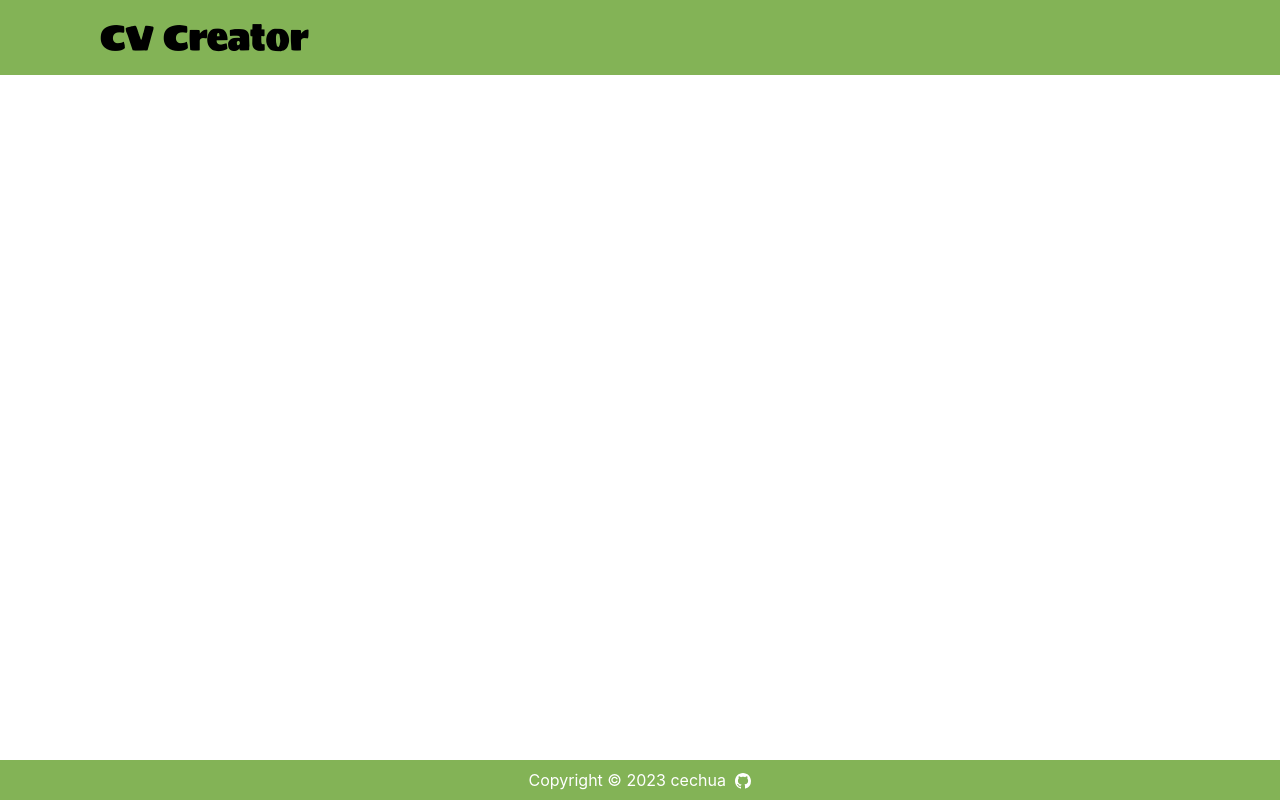
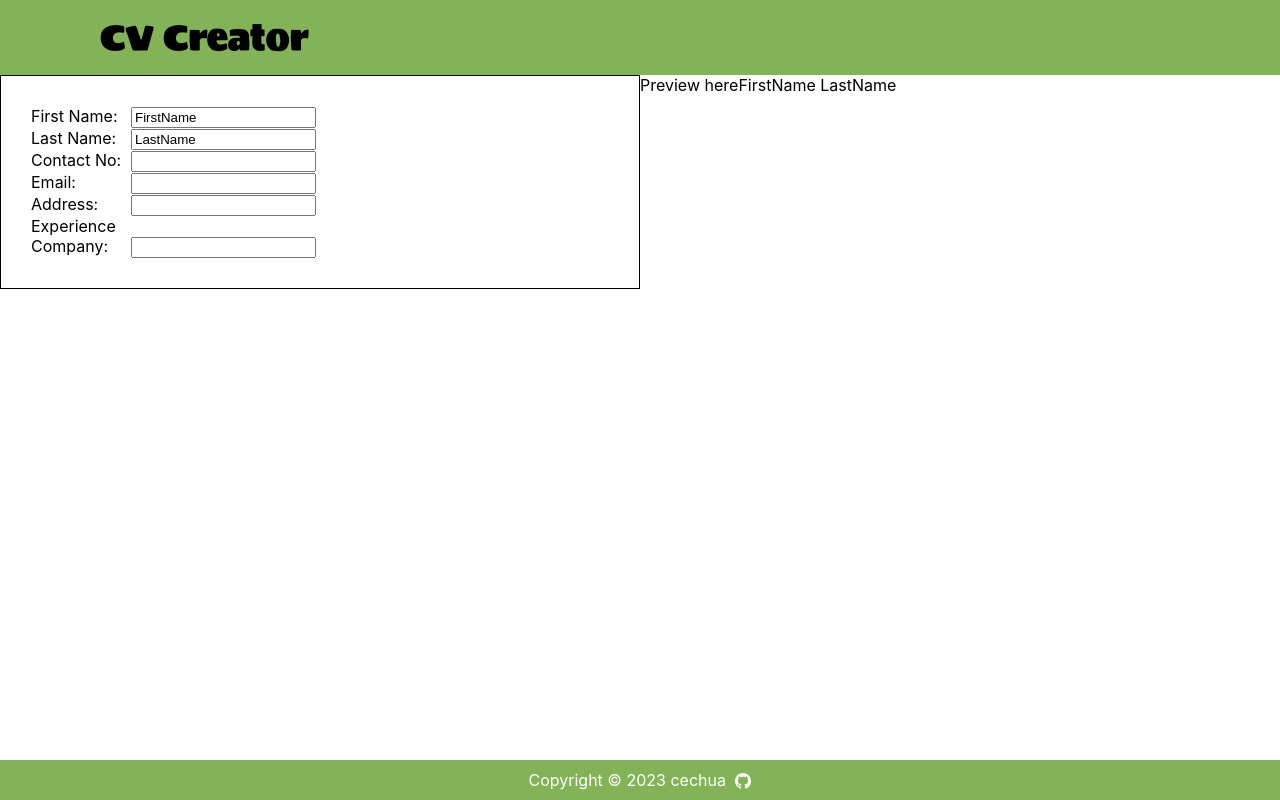
Before and after one commit to cechua/react-cv-application, a React (Create React App) app in the folder cv-project/: page / in a window 1280 px wide. Built offline with nearby package versions, Linux system fonts and the light colour scheme; the HTML template or start-up script is replaced by a standard one.

Commit message:
added input container and preview with working setState to preview

```diff
--- a/cv-project/src/App.css
+++ b/cv-project/src/App.css
@@ -1,7 +1,3 @@
-.App {
-  text-align: center;
-}
-
 .App-logo {
   height: 40vmin;
   pointer-events: none;
@@ -68,3 +64,20 @@
   margin-left: 5px;
   cursor: pointer;
 }
+
+.bodyContainer {
+  display: grid;
+  grid-template-columns: 1fr 1fr;
+}
+
+.input-container {
+  border: 1px solid black;
+  display: flex;
+  flex-direction: column;
+  padding: 30px;
+}
+
+.label {
+  display: inline-block;
+  width: 100px;
+}
--- a/cv-project/src/App.js
+++ b/cv-project/src/App.js
@@ -1,12 +1,25 @@
-import React from "react";
+import React, { useState } from "react";
 import "./App.css";
 import Header from "components/Header";
 import Footer from "components/Footer";
+import InputContainer from "components/inputComponent/InputContainer";
+import PreviewContainer from "components/previewComponent/PreviewContainer";
 
 function App() {
+  const [previewValues, setPreviewValues] = useState({
+    firstName: "FirstName",
+    lastName: "LastName",
+  });
   return (
     <div className="App">
       <Header />
+      <div className="bodyContainer">
+        <InputContainer
+          previewValues={previewValues}
+          setPreviewValues={setPreviewValues}
+        />
+        <PreviewContainer previewValues={previewValues} />
+      </div>
       <Footer />
     </div>
   );
--- /dev/null
+++ b/cv-project/src/components/inputComponent/InputContainer.js
@@ -0,0 +1,70 @@
+import React from "react";
+
+const InputContainer = ({ previewValues, setPreviewValues }) => {
+  const { firstName, lastName, address, contact, email, experience } =
+    previewValues;
+
+  return (
+    <div className="input-container">
+      <div>
+        <label className="label">First Name: </label>
+        <input
+          value={firstName || ""}
+          onChange={(e) =>
+            setPreviewValues({ ...previewValues, firstName: e.target.value })
+          }
+        />
+      </div>
+      <div>
+        <label className="label">Last Name: </label>
+        <input
+          value={lastName || ""}
+          onChange={(e) =>
+            setPreviewValues({ ...previewValues, lastName: e.target.value })
+          }
+        />
+      </div>
+      <div>
+        <label className="label">Contact No: </label>
+        <input
+          value={contact || ""}
+          onChange={(e) =>
+            setPreviewValues({ ...previewValues, contact: e.target.value })
+          }
+        />
+      </div>
+      <div>
+        <label className="label">Email: </label>
+        <input
+          value={email || ""}
+          onChange={(e) =>
+            setPreviewValues({ ...previewValues, email: e.target.value })
+          }
+        />
+      </div>
+      <div>
+        <label className="label">Address: </label>
+        <input
+          value={address || ""}
+          onChange={(e) =>
+            setPreviewValues({ ...previewValues, address: e.target.value })
+          }
+        />
+      </div>
+      <div>
+        <label className="label">Experience </label>
+      </div>
+      <div>
+        <label className="label">Company: </label>
+        <input
+          value={experience || ""}
+          onChange={(e) =>
+            setPreviewValues({ ...previewValues, experience: e.target.value })
+          }
+        />
+      </div>
+    </div>
+  );
+};
+
+export default InputContainer;
--- /dev/null
+++ b/cv-project/src/components/previewComponent/PreviewContainer.js
@@ -0,0 +1,13 @@
+import React from "react";
+
+const PreviewContainer = ({ previewValues }) => {
+  const { firstName, lastName } = previewValues;
+  return (
+    <div className="preview-container">
+      <span>Preview here</span>
+      <span>{`${firstName} ${lastName}`}</span>
+    </div>
+  );
+};
+
+export default PreviewContainer;
```
